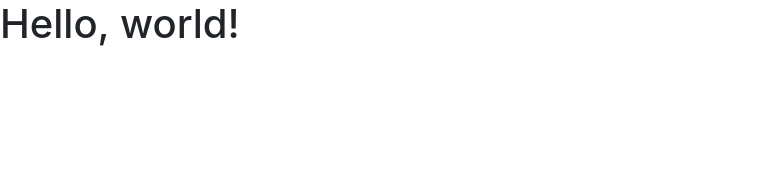
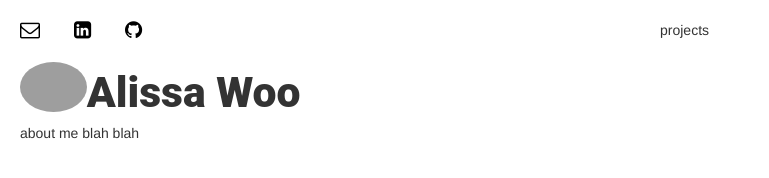
Before and after one commit to alissaawoo/personal_website, a plain HTML site: page index.html in a window 1280 px wide. Shown: the whole page, without its empty margins (0-769 px from the left). Drawn offline with nearby package versions, Linux system fonts and the light colour scheme; grey boxes are pictures that could not be loaded.

Commit message:
added left column
links, about me

```diff
--- /dev/null
+++ b/index.css
@@ -0,0 +1,36 @@
+.column {
+  float: left;
+  padding-left: 20px;
+  padding-right: 20px;
+  padding-top: 20px;
+  padding-bottom: 20px;
+  width: 50%;
+}
+
+/* Clear floats after the columns */
+.row:after {
+  content: "";
+  display: table;
+  clear: both;
+}
+
+.profile {
+    box-sizing: "border-box";
+}
+
+.img {
+  padding-right: "50px";
+  padding-left: "50px";
+  border-radius: 50%;
+}
+
+.name {
+    padding-left: "50px";
+    font-family: Roboto,sans-serif;
+    font-weight: 900;
+    font-size: 32pt;
+}
+
+.about-icons {
+    word-spacing: 30px;
+}
--- a/index.html
+++ b/index.html
@@ -1,35 +1,63 @@
-<!--https://github.com/alissaawoo/personal_website.git-->
-<link rel="stylesheet" href="https://stackpath.bootstrapcdn.com/bootstrap/4.2.1/css/bootstrap.min.css" integrity="sha384-GJzZqFGwb1QTTN6wy59ffF1BuGJpLSa9DkKMp0DgiMDm4iYMj70gZWKYbI706tWS" crossorigin="anonymous">
-<!--<!DOCTYPE html>-->
-<!--<html lang="en">-->
-<!--<head>-->
-    <!--<meta charset="UTF-8">-->
-    <!--<title>Title</title>-->
-<!--</head>-->
-<!--<body>-->
-
-    <!--<p>test</p>-->
-<!--</body>-->
-<!--</html>-->
 <!doctype html>
 <html lang="en">
   <head>
-    <!-- Required meta tags -->
     <meta charset="utf-8">
-    <meta name="viewport" content="width=device-width, initial-scale=1, shrink-to-fit=no">
+    <meta http-equiv="X-UA-Compatible" content="IE=edge">
+    <meta name="viewport" content="width=device-width, initial-scale=1">
+    <!-- The above 3 meta tags *must* come first in the head; any other head content must come *after* these tags -->
+    <title>Alissa Woo</title>
 
-    <!-- Bootstrap CSS -->
-    <link rel="stylesheet" href="https://stackpath.bootstrapcdn.com/bootstrap/4.2.1/css/bootstrap.min.css" integrity="sha384-GJzZqFGwb1QTTN6wy59ffF1BuGJpLSa9DkKMp0DgiMDm4iYMj70gZWKYbI706tWS" crossorigin="anonymous">
+    <link rel="stylesheet" href="https://cdnjs.cloudflare.com/ajax/libs/font-awesome/4.7.0/css/font-awesome.min.css">
 
-    <title>Hello, world!</title>
+    <!-- Bootstrap -->
+    <link rel="stylesheet" href="https://stackpath.bootstrapcdn.com/bootstrap/3.4.0/css/bootstrap.min.css" integrity="sha384-PmY9l28YgO4JwMKbTvgaS7XNZJ30MK9FAZjjzXtlqyZCqBY6X6bXIkM++IkyinN+" crossorigin="anonymous">
+      <script src="https://oss.maxcdn.com/html5shiv/3.7.3/html5shiv.min.js"></script>
+      <script src="https://oss.maxcdn.com/respond/1.4.2/respond.min.js"></script>
+
+    <link rel="stylesheet" href="index.css">
+
   </head>
   <body>
-    <h1>Hello, world!</h1>
 
-    <!-- Optional JavaScript -->
-    <!-- jQuery first, then Popper.js, then Bootstrap JS -->
-    <script src="https://code.jquery.com/jquery-3.3.1.slim.min.js" integrity="sha384-q8i/X+965DzO0rT7abK41JStQIAqVgRVzpbzo5smXKp4YfRvH+8abtTE1Pi6jizo" crossorigin="anonymous"></script>
-    <script src="https://cdnjs.cloudflare.com/ajax/libs/popper.js/1.14.6/umd/popper.min.js" integrity="sha384-wHAiFfRlMFy6i5SRaxvfOCifBUQy1xHdJ/yoi7FRNXMRBu5WHdZYu1hA6ZOblgut" crossorigin="anonymous"></script>
-    <script src="https://stackpath.bootstrapcdn.com/bootstrap/4.2.1/js/bootstrap.min.js" integrity="sha384-B0UglyR+jN6CkvvICOB2joaf5I4l3gm9GU6Hc1og6Ls7i6U/mkkaduKaBhlAXv9k" crossorigin="anonymous"></script>
+  <div class="column">
+
+      <div class="about-icons">
+          <a class="fa fa-envelope-o" style="font-size:20px; color:black" href="mailto:alissaawoo@gmail.com"></a>
+
+          <a class="fa fa-linkedin-square" style="font-size:20px; color:black" href="https://www.linkedin.com/in/alissa-woo/"></a>
+
+          <a class="fa fa-github" style="font-size:20px; color:black" href="https://github.com/alissaawoo"></a>
+
+
+
+      </div>
+
+      <br>
+
+      <img alt src="https://i.imgur.com/I6Hl4dB.jpg" class="img-circle" height="50" style="float:left" />
+
+      <div class="name">Alissa Woo</div>
+
+      <p>about me blah blah</p>
+
+      </div>
+
+
+  </div>
+
+  <div class="column">
+      projects
+  </div>
+
+
+
+
+
+
+
+    <!-- jQuery (necessary for Bootstrap's JavaScript plugins) -->
+    <script src="https://code.jquery.com/jquery-1.12.4.min.js" integrity="sha384-nvAa0+6Qg9clwYCGGPpDQLVpLNn0fRaROjHqs13t4Ggj3Ez50XnGQqc/r8MhnRDZ" crossorigin="anonymous"></script>
+    <!-- Include all compiled plugins (below), or include individual files as needed -->
+    <script src="https://stackpath.bootstrapcdn.com/bootstrap/3.4.0/js/bootstrap.min.js" integrity="sha384-vhJnz1OVIdLktyixHY4Uk3OHEwdQqPppqYR8+5mjsauETgLOcEynD9oPHhhz18Nw" crossorigin="anonymous"></script>
   </body>
 </html>
```
